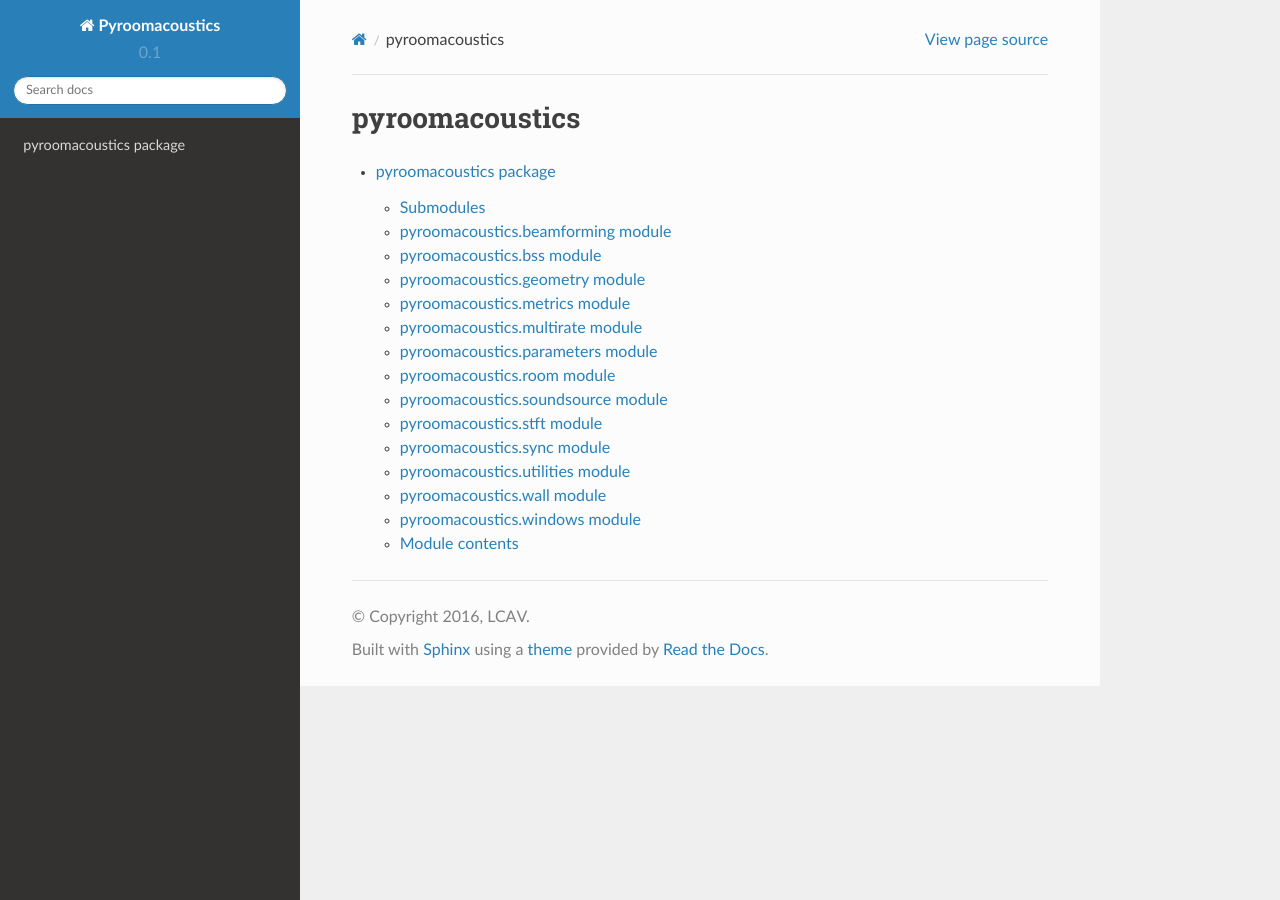
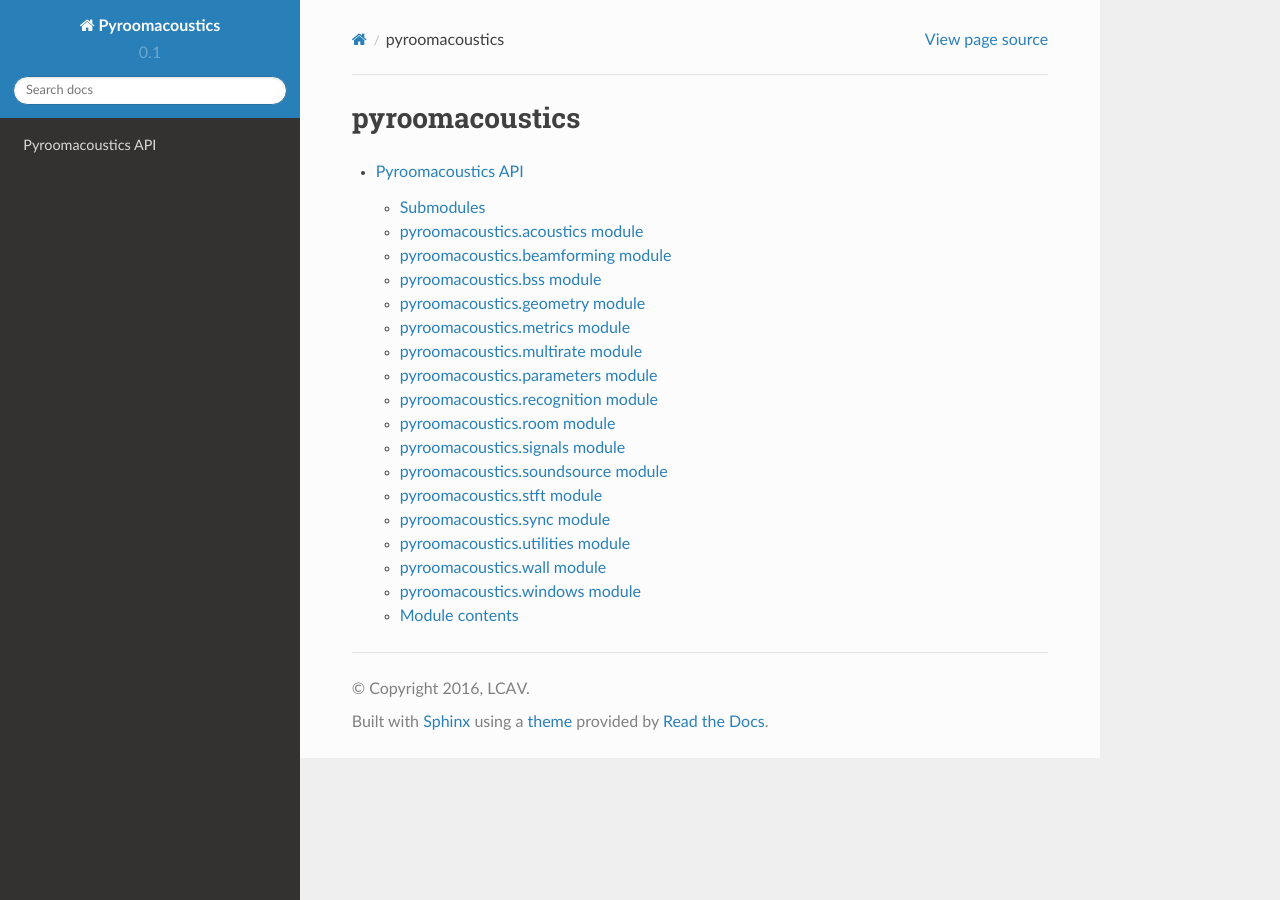
Before and after one commit to LCAV/pyroomacoustics, a Sphinx documentation site: the page built from docs/modules.rst, in a window 1280 px wide. Built offline with Sphinx 7.4.7 and the Read the Docs theme 2.0.0, drawn with Linux system fonts in a browser that asks for light colours; pages that are not in the unit, such as notebooks, are missing from menus.

Commit message:
Updated the doc.

```diff
--- a/docs/conf.py
+++ b/docs/conf.py
@@ -31,7 +31,10 @@ class Mock(object):
         else:
             return Mock()
 
-MOCK_MODULES = ['numpy', 'scipy', 'matplotlib', 'scikits.audiolab','scikits.samplerate','scipy.stats','scipy.fftpack','scipy.linalg', 'scipy.signal', 'matplotlib.pyplot', 'numpy.lib', 'numpy.lib.stride_tricks']
+MOCK_MODULES = ['numpy', 'scipy', 'matplotlib',
+        'scikits.audiolab','scikits.samplerate','scipy.stats',
+        'scipy.fftpack','scipy.linalg', 'scipy.signal', 'matplotlib.pyplot',
+        'numpy.lib', 'numpy.lib.stride_tricks']
 for mod_name in MOCK_MODULES:
     sys.modules[mod_name] = Mock()
 
@@ -51,11 +54,25 @@ for mod_name in MOCK_MODULES:
 # ones.
 extensions = [
     'sphinx.ext.autodoc',
+    'sphinx.ext.autosummary',
     'sphinx.ext.doctest',
     'sphinx.ext.coverage',
     'sphinx.ext.mathjax',
     'numpydoc',
 ]
+
+numpydoc_show_class_members = False
+
+# Custom function to define some 'noisy' class members to skip
+def skip_member(app, what, name, obj, skip, options):
+    exclusions = ('Sndfile',  # special-members
+                  '__doc__', '__module__', '__dict__',  # undoc-members
+                  )
+    exclude = name in exclusions
+    return skip or exclude
+
+def setup(app):
+    app.connect('autodoc-skip-member', skip_member)
 
 # Add any paths that contain templates here, relative to this directory.
 templates_path = ['_templates']
--- a/docs/index.rst
+++ b/docs/index.rst
@@ -9,8 +9,9 @@ Table of contents
 -----------------
 
 .. toctree::
-  :maxdepth: 1
+  :maxdepth: 2
 
+  index
   pyroomacoustics
 
 Indices and tables
--- a/docs/pyroomacoustics.rst
+++ b/docs/pyroomacoustics.rst
@@ -1,8 +1,16 @@
-pyroomacoustics package
-=======================
+Pyroomacoustics API
+===================
 
 Submodules
 ----------
+
+pyroomacoustics.acoustics module
+--------------------------------
+
+.. automodule:: pyroomacoustics.acoustics
+    :members:
+    :undoc-members:
+    :show-inheritance:
 
 pyroomacoustics.beamforming module
 ----------------------------------
@@ -52,10 +60,26 @@ pyroomacoustics.parameters module
     :undoc-members:
     :show-inheritance:
 
+pyroomacoustics.recognition module
+----------------------------------
+
+.. automodule:: pyroomacoustics.recognition
+    :members:
+    :undoc-members:
+    :show-inheritance:
+
 pyroomacoustics.room module
 ---------------------------
 
 .. automodule:: pyroomacoustics.room
+    :members:
+    :undoc-members:
+    :show-inheritance:
+
+pyroomacoustics.signals module
+------------------------------
+
+.. automodule:: pyroomacoustics.signals
     :members:
     :undoc-members:
     :show-inheritance:
```
Also changed, not shown: README.rst (+28 -3 lines), 1 other file.
